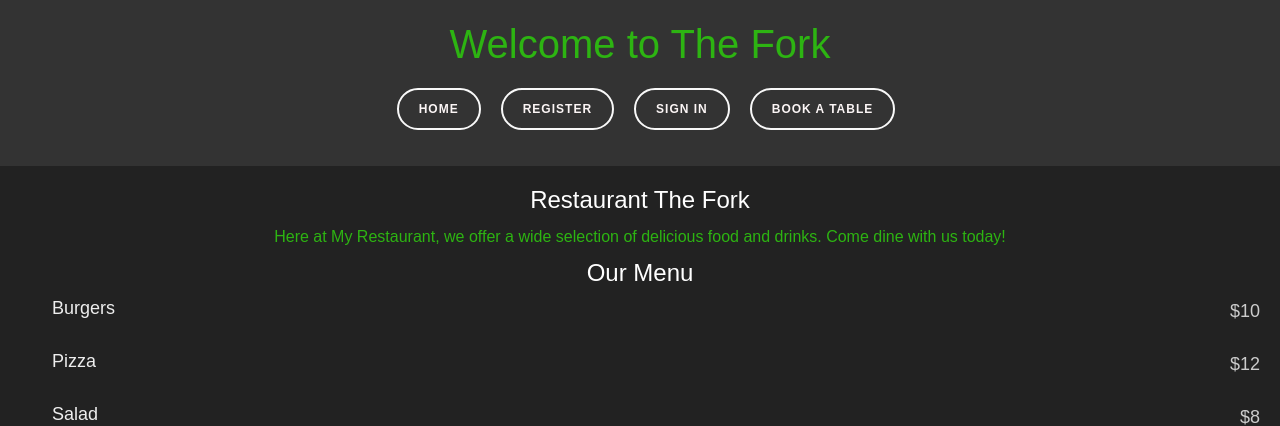
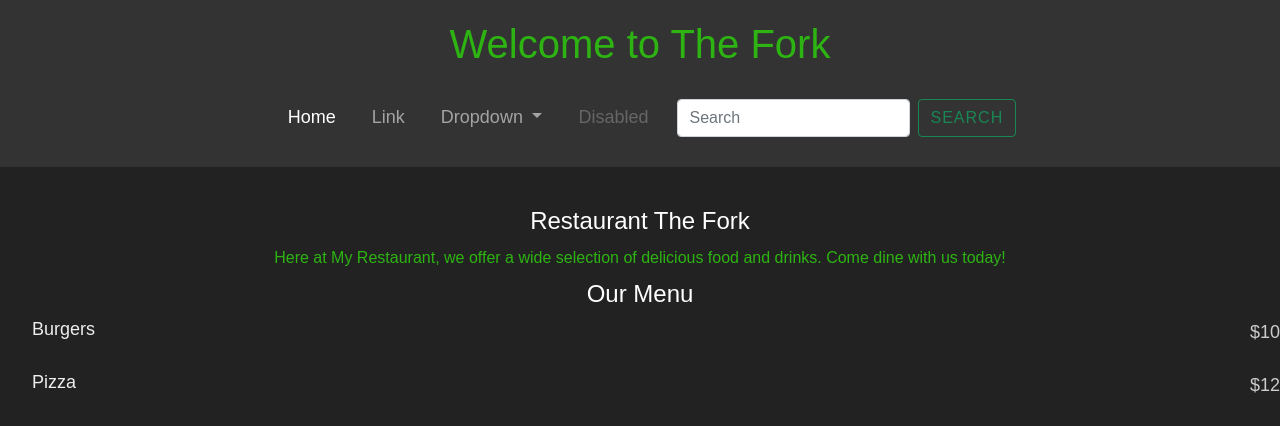
Before and after one commit to MollyAdamsson/The-fork, a Django app: template templates/base.html in a window 1280 px wide. Shown: the top 426 px of the page. Run offline with Django 3.2, Linux system fonts and the light colour scheme; the template is opened without the code that fills it, so the values that code supplies are empty; some libraries are stand-ins or nearby versions.

Commit message:
Add changes to base.html and added nav, menu and footer. started with the bootstrap styling

```diff
--- a/templates/base.html
+++ b/templates/base.html
@@ -2,6 +2,7 @@
 
 <!DOCTYPE html>
 <html lang="en">
+
 <head>
     <title>The Fork</title>
     <meta charset="UTF-8">
@@ -10,44 +11,49 @@
     <meta name="keywords" content="food, restaurant, menu, booking, meals, drinks">
     <meta name="description" content="The Fork restaurant">
     {% block css %}
-    <link rel="stylesheet" href="https://cdnjs.cloudflare.com/ajax/libs/twitter-bootstrap/5.1.3/css/bootstrap.min.css"                   integrity="sha512-GQGU0fMMi238uA+a/bdWJfpUGKUkBdgfFdgBm72SUQ6BeyWjoY/ton0tEjH+OSH9iP4Dfh+7HM0I9f5eR0L/4w=="
+    <link rel="stylesheet" href="https://cdnjs.cloudflare.com/ajax/libs/twitter-bootstrap/5.1.3/css/bootstrap.min.css"
+        integrity="sha512-GQGU0fMMi238uA+a/bdWJfpUGKUkBdgfFdgBm72SUQ6BeyWjoY/ton0tEjH+OSH9iP4Dfh+7HM0I9f5eR0L/4w=="
         crossorigin="anonymous" referrerpolicy="no-referrer" />
     <link rel="stylesheet" href="https://cdnjs.cloudflare.com/ajax/libs/font-awesome/6.1.1/css/all.min.css"
         integrity="sha512-KfkfwYDsLkIlwQp6LFnl8zNdLGxu9YAA1QvwINks4PhcElQSvqcyVLLD9aMhXd13uQjoXtEKNosOWaZqXgel0g=="
-            crossorigin="anonymous" referrerpolicy="no-referrer" />
+        crossorigin="anonymous" referrerpolicy="no-referrer" />
     <link rel="stylesheet" href="{% static 'css/style.css' %}">
     {% endblock %}
+    <!-- Javascript files -->
+    {% block postload_js %}
+    <script src="https://cdnjs.cloudflare.com/ajax/libs/twitter-bootstrap/5.1.3/js/bootstrap.min.js"
+        integrity="sha512-OvBgP9A2JBgiRad/mM36mkzXSXaJE9BEIENnVEmeZdITvwT09xnxLtT4twkCa8m/loMbPHsvPl0T8lRGVBwjlQ=="
+        crossorigin="anonymous" referrerpolicy="no-referrer">
+    </script>
+    <script src="https://code.jquery.com/jquery-3.6.0.min.js"
+        integrity="sha256-/xUj+3OJU5yExlq6GSYGSHk7tPXikynS7ogEvDej/m4=" crossorigin="anonymous"></script>
+    {% endblock %}
 </head>
+
 <body>
-    <header>
-        <h1>Welcome to The Fork</h1>
-        <nav>
-            <ul>
-                <li><a href=""><button>Home</button></a></li>
-                <li><a href=""><button>Register</button></a></li>
-                <li><a href=""><button>Sign in</button></a></li>
-                <li><a href=""><button>Book a table</button></a></li>
-            </ul>
-        </nav>
-    </header>
+    <!--Header and navbar-->
+    {% include 'includes/nav.html' %}
+
     <main>
-        <section>
-            <h2>Restaurant The Fork</h1>
-            <p class="main-info">Here at My Restaurant, we offer a wide selection of delicious food and drinks. Come dine with us today!</p>
-        </section>
-        <section>
-            <h2>Our Menu</h2>
-            <ul>
-              <li><h3>Burgers</h3><p>$10</p></li>
-              <li><h3>Pizza</h3><p>$12</p></li>
-              <li><h3>Salad</h3><p>$8</p></li>
-              <li><h3>Pasta</h3><p>$11</p></li>
-            </ul>
-          </section>
+
+        <div class="container">
+            {% block content %}
+            <!-- Content Goes here -->
+            {% endblock content %}
+        </div>
     </main>
-    <footer>
-        <p>&copy; My Restaurant 2023</p>
-      </footer>
-      <script src="script.js"></script>
-    </body>
-  </html>
+    <!--menu items-->
+    {% include 'includes/menu.html' %}
+
+    <!--footer-->
+    {% include 'includes/footer.html' %}
+
+    {% block extra_js %}
+    <script>
+
+    </script>
+    {% endblock %}
+
+    <script src="script.js"></script>
+</body>
+</html>
--- /dev/null
+++ b/templates/includes/footer.html
@@ -0,0 +1,3 @@
+<footer>
+    <p>&copy; My Restaurant 2023</p>
+  </footer>
--- /dev/null
+++ b/templates/includes/menu.html
@@ -0,0 +1,14 @@
+{% load static %}
+<section>
+    <h2>Restaurant The Fork</h1>
+    <p class="main-info">Here at My Restaurant, we offer a wide selection of delicious food and drinks. Come dine with us today!</p>
+</section>
+<section>
+    <h2>Our Menu</h2>
+    <ul>
+      <li><h3>Burgers</h3><p>$10</p></li>
+      <li><h3>Pizza</h3><p>$12</p></li>
+      <li><h3>Salad</h3><p>$8</p></li>
+      <li><h3>Pasta</h3><p>$11</p></li>
+    </ul>
+</section>
--- /dev/null
+++ b/templates/includes/nav.html
@@ -0,0 +1,45 @@
+{% load static %}
+<header class="text-center">
+    <h1>Welcome to The Fork</h1>
+    <!-- Nav menu -->
+    <nav class="navbar navbar-expand-lg navbar-dark">
+        <div class="container-fluid">
+            <a class="navbar-brand" href="{% url 'home' %}"></a>
+            <button class="navbar-toggler" type="button" data-bs-toggle="collapse" data-bs-target="#navbarText"
+                aria-controls="navbarText" aria-expanded="false" aria-label="Toggle navigation">
+                <span class="navbar-toggler-icon"></span>
+            </button>
+            <!-- Nav Items -->
+            <div class="collapse navbar-collapse justify-content-end" id="navText">
+                <ul class="navbar-nav text-end mb-2 mb-lg-0">
+                    <li class="nav-item">
+                        <a class="nav-link active" aria-current="page" href="{% url 'home' %}">Home</a>
+                    </li>
+                    <li class="nav-item">
+                        <a class="nav-link" href="#">Link</a>
+                    </li>
+                    <li class="nav-item dropdown">
+                        <a class="nav-link dropdown-toggle" href="#" id="navbarDropdown" role="button"
+                            data-bs-toggle="dropdown" aria-expanded="false">
+                            Dropdown
+                        </a>
+                        <ul class="dropdown-menu" aria-labelledby="navbarDropdown">
+                            <li><a class="dropdown-item" href="#">Action</a></li>
+                            <li><a class="dropdown-item" href="#">Another action</a></li>
+                            <li>
+                                <hr class="dropdown-divider">
+                            </li>
+                            <li><a class="dropdown-item" href="#">Something else here</a></li>
+                        </ul>
+                    </li>
+                    <li class="nav-item">
+                        <a class="nav-link disabled" href="#" tabindex="-1" aria-disabled="true">Disabled</a>
+                    </li>
+                </ul>
+                <form class="d-flex">
+                    <input class="form-control me-2" type="search" placeholder="Search" aria-label="Search">
+                    <button class="btn btn-outline-success" type="submit">Search</button>
+                </form>
+            </div>
+    </nav>
+</header>
```
